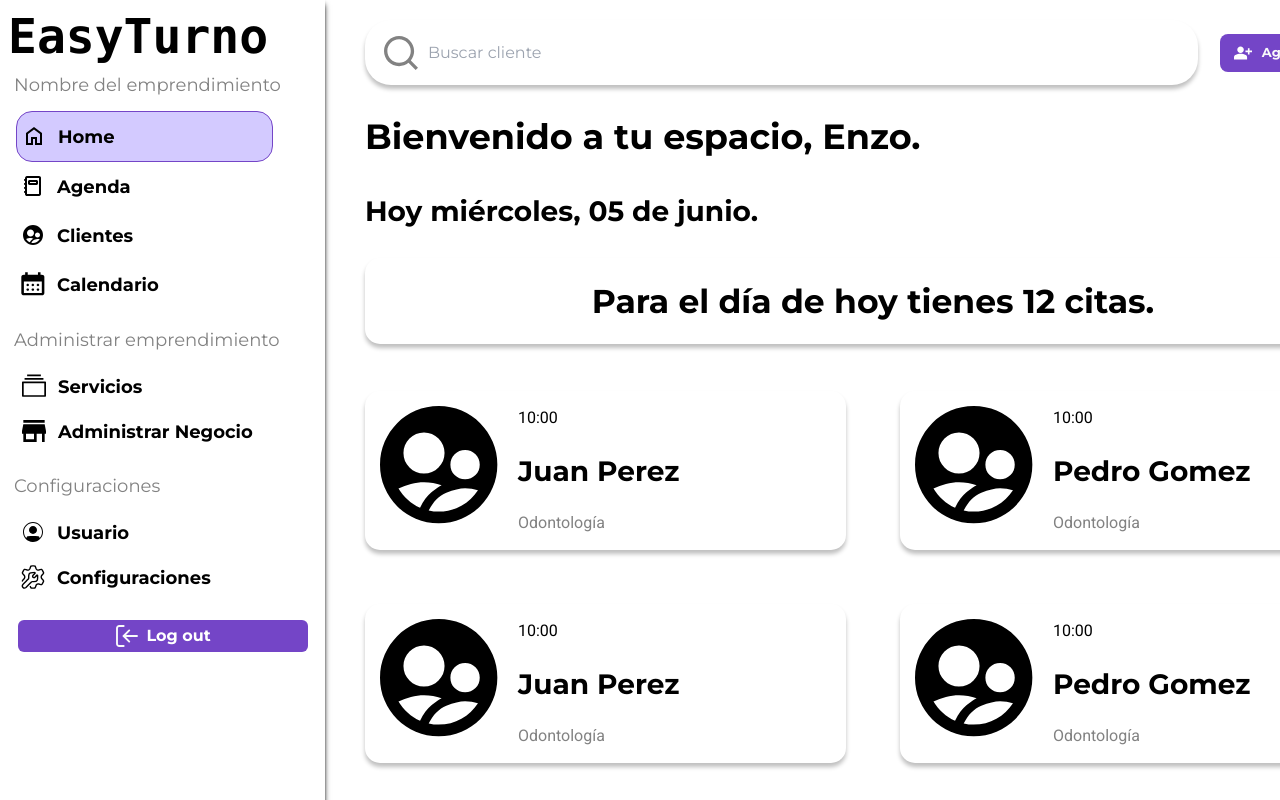
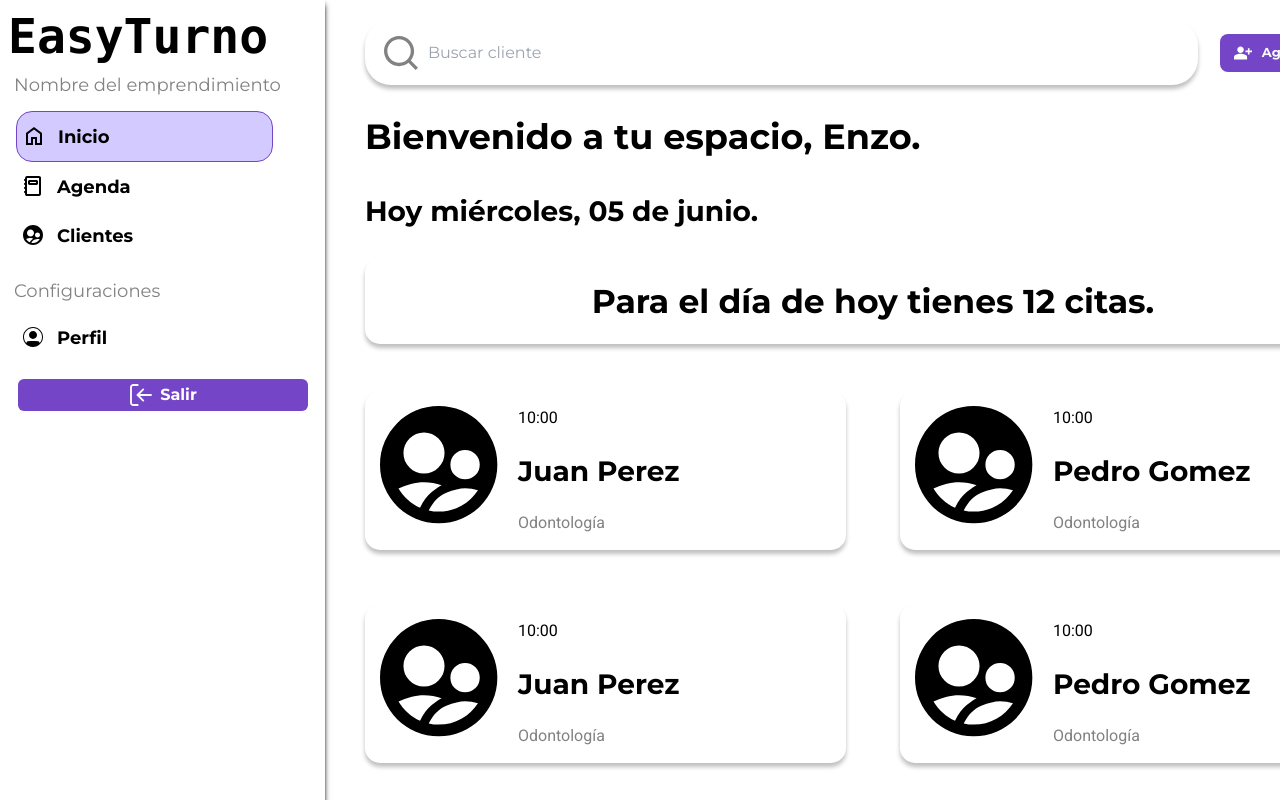
Before and after one commit to NoCountrySimulacion/EasyTurnos, a React (Vite) app in the folder Frontend/: page /home in a window 1280 px wide. Shown: the top 800 px of the page. Built offline with nearby package versions, Linux system fonts and the light colour scheme; a web font is replaced by a local one.

Commit message:
fix: loginURL&&Sidemenu

```diff
--- a/Frontend/package.json
+++ b/Frontend/package.json
@@ -17,10 +17,8 @@
 		"@material/web": "^1.5.0",
 		"@mui/icons-material": "^5.15.18",
 		"@mui/material": "^5.15.19",
+		"@mui/system": "^5.15.15",
 		"@mui/x-date-pickers": "^7.6.1",
-
-		"@mui/system": "^5.15.15",
-
 		"formik": "^2.4.6",
 		"leaflet": "^1.9.4",
 		"luxon": "^3.4.4",
@@ -38,6 +36,8 @@
 		"yup": "^1.4.0"
 	},
 	"devDependencies": {
+		"@types/jsonwebtoken": "^9.0.6",
+		"@types/jwt-decode": "^3.1.0",
 		"@types/leaflet": "^1.9.12",
 		"@types/luxon": "^3.4.2",
 		"@types/node": "^20.12.12",
--- a/Frontend/src/auth/context/AuthProvider.tsx
+++ b/Frontend/src/auth/context/AuthProvider.tsx
@@ -6,44 +6,39 @@ import {
 } from '../typescript/interface'
 import { createContext, useEffect, useState } from 'react'
 
-
-
 export const AuthContext = createContext<AuthContextType | undefined>(undefined)
 
 export default function AuthProvider({ children }: AuthProviderProps) {
 	const [user, setUser] = useState<UserLogged | null>(null)
-	const [error, setError] = useState<string | null>(null);
-
+	const [error, setError] = useState<string | null>(null)
 
 	useEffect(() => {
 		const storedToken = localStorage.getItem('token')
 		if (storedToken) {
 			setUser({ id: '', email: '', token: storedToken })
+			decodeToken(storedToken)
 		}
 	}, [])
 
 	const loginUser = async (email: string, password: string) => {
-		const credentials = {
-			email,
-			password
-		}
+		const credentials = { email, password }
 		try {
 			console.log('Logging in with credentials:', credentials)
 			const response = await logIn(credentials)
 			console.log('Login response:', response)
 			setUser({ id: response.id, email: response.email, token: response.token })
 			localStorage.setItem('token', response.token)
+			decodeToken(response.token)
 			setError(null)
 		} catch (err: unknown) {
 			if (err instanceof Error) {
 				setError(err.message)
-				throw error
+				throw err
 			} else {
 				setError('Error desconocido durante el inicio de sesión')
-				throw error
+				throw new Error('Error desconocido durante el inicio de sesión')
 			}
 		}
-
 	}
 
 	const logout = () => {
@@ -68,12 +63,30 @@ export default function AuthProvider({ children }: AuthProviderProps) {
 			confirmPassword
 		}
 		console.log('Registering user with credentials:', credentials)
-		const response = await register(credentials)
-		console.log('Register response:', response)
-		setUser({ id: response.userId, email: '', token: response.token })
-		localStorage.setItem('token', response.token)
+		try {
+			const response = await register(credentials)
+			console.log('Register response:', response)
+			setUser({ id: response.userId, email: '', token: response.token })
+			localStorage.setItem('token', response.token)
+			decodeToken(response.token)
+		} catch (err: unknown) {
+			if (err instanceof Error) {
+				setError(err.message)
+				throw err
+			} else {
+				setError('Error desconocido durante el registro')
+				throw new Error('Error desconocido durante el registro')
+			}
+		}
+	}
 
-
+	const decodeToken = (token: string) => {
+		try {
+			const decodedToken = JSON.parse(atob(token.split('.')[1]))
+			console.log('Decoded token:', decodedToken)
+		} catch (error) {
+			console.error('Error decoding token:', error)
+		}
 	}
 
 	const authContextValue: AuthContextType = {
--- a/Frontend/src/calendar/pages/Calendar.tsx
+++ b/Frontend/src/calendar/pages/Calendar.tsx
@@ -99,7 +99,7 @@ const Calendar: React.FC = () => {
 	}
 
 	return (
-		<div className='p-4 w-full h-screen flex flex-col gap-5'>
+		<div className='p-4 w-full h-[100%] flex flex-col gap-5'>
 			<CalendarSlider
 				timeRange={timeRange}
 				onTimeRangeChange={handleTimeRangeChange}
--- a/Frontend/src/layout/components/sidemenu/SideMenu.tsx
+++ b/Frontend/src/layout/components/sidemenu/SideMenu.tsx
@@ -1,33 +1,27 @@
-import { useState, useEffect } from 'react'
-import { useNavigate } from 'react-router-dom'
-import {
-	AdministrarNegocio,
-	Agenda,
-	Calendario,
-	Clientes,
-	Configuraciones,
-	Home,
-	Logout,
-	Servicios,
-	Usuarios
-} from '../../Icons/Icons'
+import { useLocation, useNavigate } from 'react-router-dom'
+import { Agenda, Clientes, Home, Logout, Usuarios } from '../../Icons/Icons'
 import { useAuth } from '../../../auth/hooks/useAuth'
 import { Link } from 'react-router-dom'
 
 export function Sidemenu(): JSX.Element {
-	const [selectedPage, setSelectedPage] = useState<string>(
-		() => localStorage.getItem('selectedPage') || 'Home'
-	)
 	const { logout } = useAuth()
 	const navigate = useNavigate()
+	const location = useLocation()
 
-	useEffect(() => {
-		localStorage.setItem('selectedPage', selectedPage)
-	}, [selectedPage])
+	const getSelectedPage = () => {
+		const path = location.pathname
+		if (path.startsWith('/clients')) {
+			return 'Clientes'
+		} else if (path.startsWith('/calendar')) {
+			return 'Agenda'
+		} else if (path.startsWith('/home')) {
+			return 'Inicio'
+		} else {
+			return 'Home'
+		}
+	}
 
-	const handlePageChange = (page: string) => {
-		setSelectedPage(page)
-	}
+	const selectedPage = getSelectedPage()
 
 	const handleLogout = () => {
 		logout()
@@ -35,40 +29,21 @@ export function Sidemenu(): JSX.Element {
 	}
 
 	const principalMenu = [
-		{ name: 'Home', icon: <Home width={24} height={24} />, to: '/home' },
+		{ name: 'Inicio', icon: <Home width={24} height={24} />, to: '/home' },
 		{
 			name: 'Agenda',
 			icon: <Agenda width={24} height={24} />,
-			to: '/diary'
+			to: '/calendar'
 		},
 		{
 			name: 'Clientes',
 			icon: <Clientes width={24} height={24} />,
 			to: '/clients'
-		},
-		{
-			name: 'Calendario',
-			icon: <Calendario width={24} height={24} />,
-			to: '/calendar'
-		}
-	]
-
-	const administrador = [
-		{ name: 'Servicios', icon: <Servicios width={24} height={24} /> },
-		{
-			name: 'Administrar Negocio',
-			icon: <AdministrarNegocio width={24} height={24} />,
-			to: '/manage'
 		}
 	]
 
 	const configuracion = [
-		{ name: 'Usuario', icon: <Usuarios width={24} height={24} /> },
-		{
-			name: 'Configuraciones',
-			icon: <Configuraciones width={24} height={24} />,
-			to: '/settings'
-		}
+		{ name: 'Perfil', icon: <Usuarios width={24} height={24} /> }
 	]
 
 	return (
@@ -90,35 +65,12 @@ export function Sidemenu(): JSX.Element {
 							<Link
 								to={item.to}
 								className='flex flex-row flex-wrap pb-[10px] pt-3 cursor-pointer'
-								onClick={() => handlePageChange(item.name)}
 							>
 								<span className='pl-[5px]'>{item.icon}</span>
 								<h4 className='ml-3 text-[18px] font-bold font-montserrat'>
 									{item.name}
 								</h4>
 							</Link>
-						</div>
-					))}
-				</section>
-
-				<section className='ml-1 mt-1 mb-[17.67px]'>
-					<p className='text-[18px] pb-3 pl-[10px] font-montserrat text-[#828282]'>
-						Administrar emprendimiento
-					</p>
-					{administrador.map(item => (
-						<div
-							key={item.name}
-							className={`w-[80%] ml-3 rounded-[16px] ${selectedPage === item.name ? 'bg-[#D3CAFF] border border-solid border-[#7445C7] duration-500' : 'hover:bg-purple-100'}`}
-						>
-							<div
-								className='flex flex-row flex-wrap pb-[10px] pt-2 cursor-pointer'
-								onClick={() => handlePageChange(item.name)}
-							>
-								<span className='pl-[6px]'>{item.icon}</span>
-								<h4 className='ml-3 text-[18px] font-bold font-montserrat'>
-									{item.name}
-								</h4>
-							</div>
 						</div>
 					))}
 				</section>
@@ -132,10 +84,7 @@ export function Sidemenu(): JSX.Element {
 							key={item.name}
 							className={`w-[80%] ml-3 rounded-[16px] ${selectedPage === item.name ? 'bg-[#D3CAFF] border border-solid border-[#7445C7] duration-500' : 'hover:bg-purple-100'}`}
 						>
-							<div
-								className='flex flex-row flex-wrap pb-[10px] pt-2 cursor-pointer'
-								onClick={() => handlePageChange(item.name)}
-							>
+							<div className='flex flex-row flex-wrap pb-[10px] pt-2 cursor-pointer'>
 								<span className='pl-[5px]'>{item.icon}</span>
 								<h4 className='ml-3 text-[18px] font-bold font-montserrat'>
 									{item.name}
@@ -144,16 +93,13 @@ export function Sidemenu(): JSX.Element {
 						</div>
 					))}
 				</section>
-
 				<div className='flex flex-row justify-center items-center mt-[10px]'>
 					<button
 						className='flex flex-row justify-center p-1 bg-[#7445C7] rounded-md w-[290px] hover:bg-purple-600'
 						onClick={handleLogout}
 					>
 						<Logout width={24} height={24} />
-						<p className='ml-2 text-[#fff] font-montserrat font-[700]'>
-							Log out
-						</p>
+						<p className='ml-2 text-[#fff] font-montserrat font-[700]'>Salir</p>
 					</button>
 				</div>
 			</nav>
--- a/Frontend/src/professional/components/Search.tsx
+++ b/Frontend/src/professional/components/Search.tsx
@@ -17,7 +17,7 @@ export function Search(): React.ReactElement {
 					/>
 				</div>
 			</form>
-			<NavLink to={'/professional/add-client'} className='bg-[#7445C7] text-[#F8F9FA] flex items-center justify-center gap-[10px] h-[38px] w-[161px] rounded-lg text-[13px] font-bold'>
+			<NavLink to={'/clients/addClient'} className='bg-[#7445C7] text-[#F8F9FA] flex items-center justify-center gap-[10px] h-[38px] w-[161px] rounded-lg text-[13px] font-bold'>
 				<AddClientIcon height={18} width={18} />
 				<span>Agregar cliente</span>
 			</NavLink>
--- a/Frontend/src/routes/AppRoutes.tsx
+++ b/Frontend/src/routes/AppRoutes.tsx
@@ -31,7 +31,7 @@ export default function AppRoutes() {
 					<Route path='/home' element={<Home />} />
 					<Route path='/calendar' element={<Calendar />} />
 					<Route path='/clients' element={<Clients />} />
-					<Route path='/professional/add-client' element={<AddClientForm />} />
+					<Route path='/clients/addClient' element={<AddClientForm />} />
 				</Route>
 			</Routes>
 		</BrowserRouter>
--- a/Frontend/src/services/api/userServices.ts
+++ b/Frontend/src/services/api/userServices.ts
@@ -42,7 +42,7 @@ export async function register(credentials: RegisterCredentials) {
 	try {
 		console.log('Sending register request with credentials:', credentials)
 		const response = await fetch(
-			'https://easyturnos.somee.com/api/Account/register',
+			'https://easyturnos.somee.com/api/Professional/RegisterProfessionalUser',
 			{
 				method: 'POST',
 				headers: {
```
Also changed, not shown: 1 other file (tests, documents, lock files or other folders).
